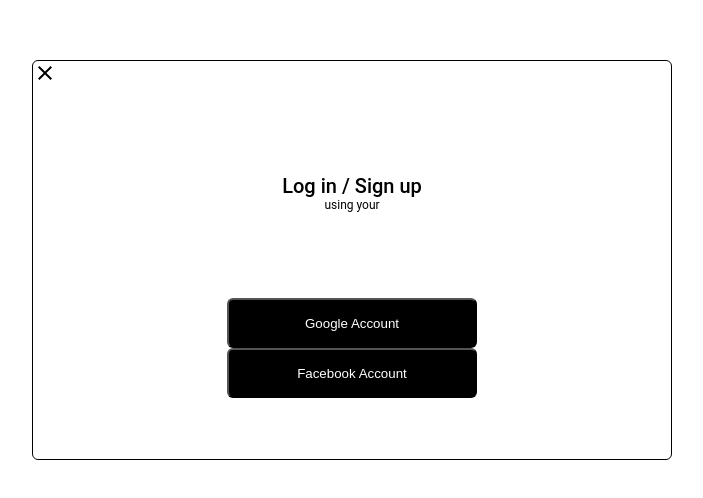
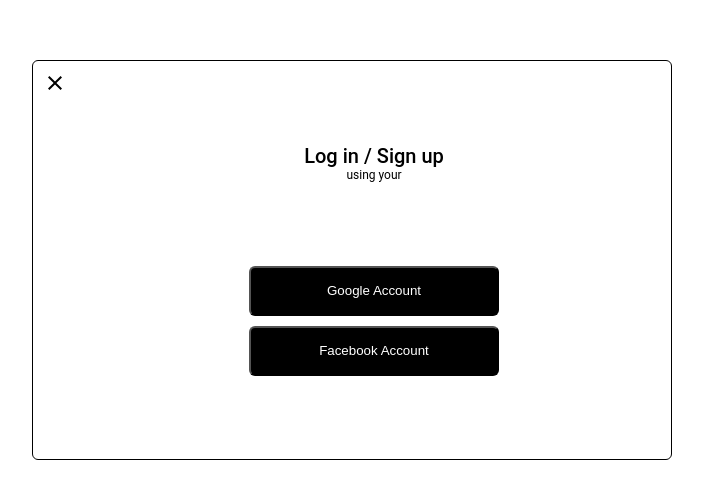
Before and after one commit to pesto-students/little-tags-logesh2496, a React (Create React App) app: page /login in a window 1280 px wide. Shown: the part 140-638 px from the top of the page, without its empty margins (288-991 px from the left). Built offline with nearby package versions, Linux system fonts and the light colour scheme; what webfontloader would draw is missing.

Commit message:
fix login alignment

```diff
--- a/src/container/Login/index.jsx
+++ b/src/container/Login/index.jsx
@@ -13,18 +13,26 @@
 
   const onComplete = (data) => {
     dispatch(setAsUserLoggedIn());
-    dispatch(openLogin(false));
+    onClose();
     dispatch(setLogInUserInfo(data));
     alert(`Welcome ${data.displayName} to little-tags!`);
   };
   const onGoogleAuth = () => {
     googleAuth(onComplete);
   };
+  const onClose = () => {
+    dispatch(openLogin(false));
+  };
 
   return (
     <Modal>
       <div className="login">
-        <img className="close" src="/icons/close.svg" alt="close" />
+        <img
+          className="close"
+          src="/icons/close.svg"
+          alt="close"
+          onClick={onClose}
+        />
         <div className="buttons-container">
           <div className="login-header">Log in / Sign up</div>
           <div className="helper">using your</div>
--- a/src/container/Login/login.scss
+++ b/src/container/Login/login.scss
@@ -11,6 +11,8 @@
   // box-shadow: 0 0 4px #c4c4c4;
   border: 1px solid;
   .close {
+    float: left;
+    margin: 10px;
   }
   .buttons-container {
     .login-header {
@@ -25,7 +27,7 @@
       font-size: 1.2em;
     }
     .google-btn {
-      margin-bottom: unset;
+      margin-bottom: 10px;
     }
     .facebook-btn {
       margin-bottom: auto;
```
